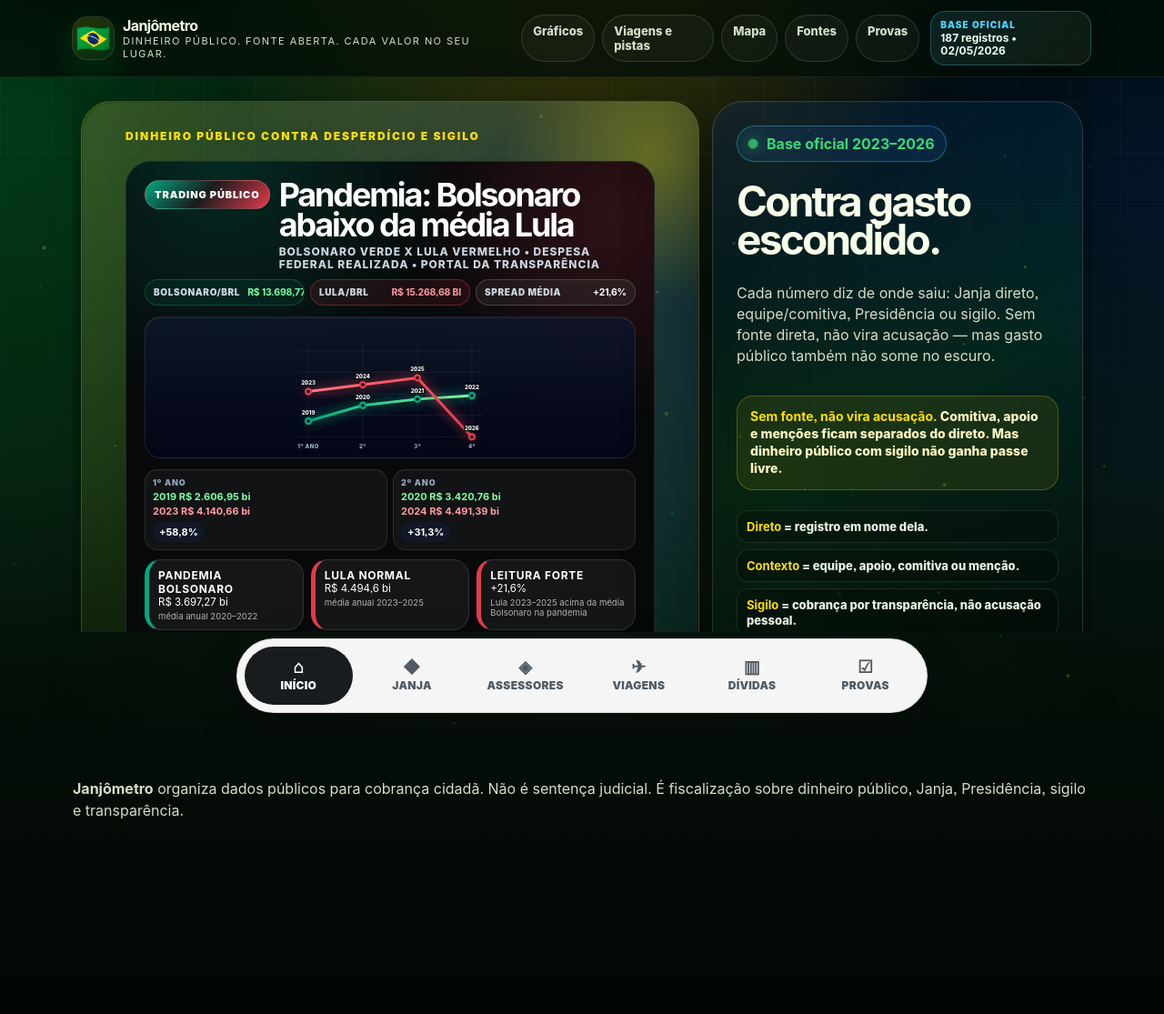
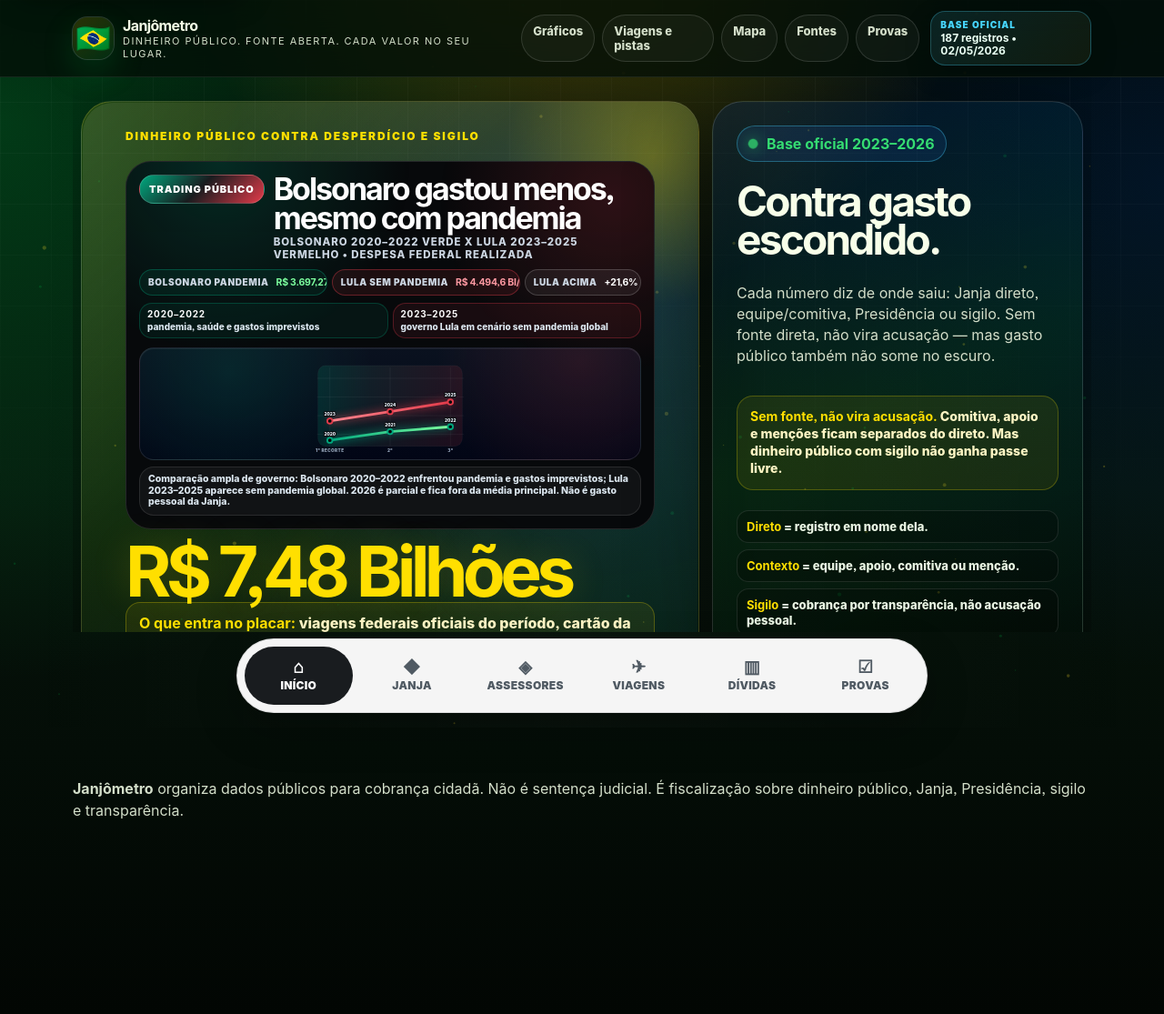
Before and after one commit to 0xManel/fiscalizando-a-janja, a website: page index.html in a window 1280 px wide. Shown: the whole page at 91% size. Drawn offline with Linux system fonts and the light colour scheme.

Commit message:
feat: clarify pandemic versus normal spending chart

```diff
--- a/app.js
+++ b/app.js
@@ -319,7 +319,6 @@
     .sort(([a], [b]) => a.localeCompare(b))
     .map(([year, row]) => ({
       year,
-      mandateIndex: Number(year) < 2023 ? Number(year) - 2019 : Number(year) - 2023,
       realized: Number(row.realized || 0),
       committed: Number(row.committed || row.realized || 0),
       updated: Number(row.updated || row.committed || row.realized || 0),
@@ -328,73 +327,80 @@
       source: row.source_url || ''
     }))
     .filter(r => r.realized > 0);
-  const bolRows = rows.filter(r => r.president.toLowerCase().includes('bolsonaro')).slice(0, 4);
-  const lulaRows = rows.filter(r => !r.president.toLowerCase().includes('bolsonaro')).slice(0, 4);
-  const paired = [0, 1, 2, 3].map(i => ({ index: i, bol: bolRows[i], lula: lulaRows[i] })).filter(pair => pair.bol || pair.lula);
-  const values = rows.flatMap(r => [r.realized, r.committed, r.updated]).filter(Boolean);
-  const max = Math.max(...values, 1);
-  const min = Math.min(...values, max);
+
+  const bolBase = rows.find(r => r.year === '2019');
+  const bolPandemic = rows.filter(r => ['2020', '2021', '2022'].includes(String(r.year)));
+  const lulaNormal = rows.filter(r => ['2023', '2024', '2025'].includes(String(r.year)));
+  const lulaPartial = rows.find(r => r.year === '2026');
+  const comparePairs = [0, 1, 2].map(i => ({ index: i, bol: bolPandemic[i], lula: lulaNormal[i] })).filter(pair => pair.bol && pair.lula);
+  const compareRows = [...bolPandemic, ...lulaNormal];
+  const allValues = compareRows.flatMap(r => [r.realized, r.committed, r.updated]).filter(Boolean);
+  const max = Math.max(...allValues, 1);
+  const min = Math.min(...allValues, max);
   const range = Math.max(max - min, 1);
-  const xFor = index => 48 + (index / 3) * 304;
-  const yFor = value => 212 - ((Number(value || 0) - min) / range) * 160;
-  const pointAttr = list => list.map(r => `${xFor(r.mandateIndex).toFixed(1)},${yFor(r.realized).toFixed(1)}`).join(' ');
-  const svgPoints = rows.map(r => {
-    const cls = r.president.toLowerCase().includes('bolsonaro') ? 'bolsonaro' : 'lula';
-    const x = xFor(r.mandateIndex);
+  const xFor = index => 58 + (index / 2) * 284;
+  const yFor = value => 206 - ((Number(value || 0) - min) / range) * 146;
+  const bolPandemicAvg = bolPandemic.reduce((sum, r) => sum + r.realized, 0) / Math.max(bolPandemic.length, 1);
+  const lulaNormalAvg = lulaNormal.reduce((sum, r) => sum + r.realized, 0) / Math.max(lulaNormal.length, 1);
+  const avgDelta = bolPandemicAvg ? ((lulaNormalAvg - bolPandemicAvg) / bolPandemicAvg) * 100 : 0;
+  const pointAttr = list => list.map((r, i) => `${xFor(i).toFixed(1)},${yFor(r.realized).toFixed(1)}`).join(' ');
+  const pointMarkup = (list, cls) => list.map((r, i) => {
+    const x = xFor(i);
     const y = yFor(r.realized);
     return `<g class="market-point ${cls}" aria-label="${escapeAttr(`${r.president} ${r.year}: ${shortMoney(r.realized)}`)}">
       <circle cx="${x.toFixed(1)}" cy="${y.toFixed(1)}" r="5"></circle>
       <text x="${x.toFixed(1)}" y="${(y - 12).toFixed(1)}">${escapeHtml(r.year)}</text>
     </g>`;
   }).join('');
-  const pairCards = paired.map(pair => {
-    const bol = pair.bol;
-    const lula = pair.lula;
-    const bolValue = Number(bol?.realized || 0);
-    const lulaValue = Number(lula?.realized || 0);
-    const delta = bolValue && lulaValue ? ((lulaValue - bolValue) / bolValue) * 100 : null;
-    const deltaCopy = delta === null ? '—' : `${delta >= 0 ? '+' : '−'}${Math.abs(delta).toLocaleString('pt-BR', { maximumFractionDigits: 1 })}%`;
-    return `<article class="market-pair" aria-label="Ano ${pair.index + 1} de mandato: Bolsonaro ${bol ? shortMoney(bolValue) : 'sem dado'}, Lula ${lula ? shortMoney(lulaValue) : 'sem dado'}">
-      <span>${pair.index + 1}º ano</span>
-      <div><b class="bolsonaro-line">${escapeHtml(bol?.year || '—')} ${escapeHtml(shortMoney(bolValue))}</b><small>Bolsonaro verde</small></div>
-      <div><b class="lula-line">${escapeHtml(lula?.year || '—')} ${escapeHtml(shortMoney(lulaValue))}</b><small>Lula vermelho</small></div>
+  const pairCards = comparePairs.map(pair => {
+    const bolValue = Number(pair.bol.realized || 0);
+    const lulaValue = Number(pair.lula.realized || 0);
+    const delta = bolValue ? ((lulaValue - bolValue) / bolValue) * 100 : 0;
+    const deltaCopy = `${delta >= 0 ? '+' : '−'}${Math.abs(delta).toLocaleString('pt-BR', { maximumFractionDigits: 1 })}%`;
+    return `<article class="market-pair hardship-pair" aria-label="Comparação ${pair.bol.year} pandemia versus ${pair.lula.year} sem pandemia">
+      <span>${pair.index + 1}ª comparação</span>
+      <div><b class="bolsonaro-line">${escapeHtml(pair.bol.year)} pandemia • ${escapeHtml(shortMoney(bolValue))}</b><small>Bolsonaro sob crise sanitária</small></div>
+      <div><b class="lula-line">${escapeHtml(pair.lula.year)} sem pandemia • ${escapeHtml(shortMoney(lulaValue))}</b><small>Lula em cenário normal</small></div>
       <strong>${escapeHtml(deltaCopy)}</strong>
     </article>`;
   }).join('');
-  const bolPandemic = bolRows.filter(r => ['2020', '2021', '2022'].includes(String(r.year)));
-  const bolPandemicAvg = bolPandemic.reduce((sum, r) => sum + r.realized, 0) / Math.max(bolPandemic.length, 1);
-  const lulaNormal = lulaRows.filter(r => ['2023', '2024', '2025'].includes(String(r.year)));
-  const lulaNormalAvg = lulaNormal.reduce((sum, r) => sum + r.realized, 0) / Math.max(lulaNormal.length, 1);
-  const avgDelta = bolPandemicAvg ? ((lulaNormalAvg - bolPandemicAvg) / bolPandemicAvg) * 100 : 0;
-  box.innerHTML = `<div class="market-compare-shell">
-    <div class="market-ticker-row" aria-label="Resumo estilo mercado">
-      <span class="ticker-chip bolsonaro-chip">BOLSONARO/BRL <b>${escapeHtml(shortMoney(bolRows.reduce((sum, r) => sum + r.realized, 0)))}</b></span>
-      <span class="ticker-chip lula-chip">LULA/BRL <b>${escapeHtml(shortMoney(lulaRows.reduce((sum, r) => sum + r.realized, 0)))}</b></span>
-      <span class="ticker-chip spread-chip">SPREAD MÉDIA <b>${avgDelta >= 0 ? '+' : '−'}${Math.abs(avgDelta).toLocaleString('pt-BR', { maximumFractionDigits: 1 })}%</b></span>
+
+  box.innerHTML = `<div class="market-compare-shell hardship-compare-shell">
+    <div class="market-ticker-row hardship-ticker-row" aria-label="Resumo estilo mercado com dificuldade fiscal">
+      <span class="ticker-chip bolsonaro-chip">BOLSONARO PANDEMIA <b>${escapeHtml(shortMoney(bolPandemicAvg))}/ano</b></span>
+      <span class="ticker-chip lula-chip">LULA SEM PANDEMIA <b>${escapeHtml(shortMoney(lulaNormalAvg))}/ano</b></span>
+      <span class="ticker-chip spread-chip">LULA ACIMA <b>+${Math.abs(avgDelta).toLocaleString('pt-BR', { maximumFractionDigits: 1 })}%</b></span>
     </div>
-    <div class="market-chart-stage">
-      <svg class="market-svg" viewBox="0 0 400 240" role="img" aria-label="Duas linhas correlativas: Bolsonaro em verde e Lula em vermelho por ano de mandato">
+    <div class="hardship-proof-strip" aria-label="Contexto comparativo">
+      <span><b>2020–2022</b> pandemia, saúde e gastos imprevistos</span>
+      <span><b>2023–2025</b> governo Lula em cenário sem pandemia global</span>
+      <span><b>2026</b> parcial, fica fora da média principal</span>
+    </div>
+    <div class="market-chart-stage hardship-chart-stage">
+      <svg class="market-svg hardship-svg" viewBox="0 0 400 240" role="img" aria-label="Bolsonaro em verde na pandemia comparado a Lula em vermelho sem pandemia">
         <defs>
           <linearGradient id="bolsonaroGlow" x1="0" x2="1"><stop stop-color="#00a87e"/><stop offset="1" stop-color="#7dff9f"/></linearGradient>
-          <linearGradient id="lulaGlow" x1="0" x2="1"><stop stop-color="#ff7a85"/><stop offset="1" stop-color="#e23b4a"/></linearGradient>
+          <linearGradient id="lulaGlow" x1="0" x2="1"><stop stop-color="#ff8790"/><stop offset="1" stop-color="#e23b4a"/></linearGradient>
+          <linearGradient id="crisisBand" x1="0" x2="1"><stop stop-color="rgba(0,168,126,.16)"/><stop offset="1" stop-color="rgba(226,59,74,.12)"/></linearGradient>
         </defs>
+        <rect class="crisis-band" x="30" y="30" width="340" height="190" rx="18"></rect>
         <g class="market-grid">
-          <line x1="28" y1="52" x2="374" y2="52"></line><line x1="28" y1="92" x2="374" y2="92"></line><line x1="28" y1="132" x2="374" y2="132"></line><line x1="28" y1="172" x2="374" y2="172"></line><line x1="28" y1="212" x2="374" y2="212"></line>
-          <line x1="48" y1="34" x2="48" y2="220"></line><line x1="149" y1="34" x2="149" y2="220"></line><line x1="251" y1="34" x2="251" y2="220"></line><line x1="352" y1="34" x2="352" y2="220"></line>
+          <line x1="28" y1="60" x2="374" y2="60"></line><line x1="28" y1="104" x2="374" y2="104"></line><line x1="28" y1="148" x2="374" y2="148"></line><line x1="28" y1="192" x2="374" y2="192"></line>
+          <line x1="58" y1="34" x2="58" y2="220"></line><line x1="200" y1="34" x2="200" y2="220"></line><line x1="342" y1="34" x2="342" y2="220"></line>
         </g>
-        <polyline class="market-line bolsonaro" points="${pointAttr(bolRows)}"></polyline>
-        <polyline class="market-line lula" points="${pointAttr(lulaRows)}"></polyline>
-        ${svgPoints}
-        <text class="market-axis" x="48" y="234">1º ano</text><text class="market-axis" x="149" y="234">2º</text><text class="market-axis" x="251" y="234">3º</text><text class="market-axis" x="352" y="234">4º</text>
+        <path class="market-fill bolsonaro" d="M ${pointAttr(bolPandemic).replaceAll(',', ' L ')}"></path>
+        <polyline class="market-line bolsonaro" points="${pointAttr(bolPandemic)}"></polyline>
+        <polyline class="market-line lula" points="${pointAttr(lulaNormal)}"></polyline>
+        ${pointMarkup(bolPandemic, 'bolsonaro')}
+        ${pointMarkup(lulaNormal, 'lula')}
+        <text class="market-axis" x="58" y="234">1º recorte</text><text class="market-axis" x="200" y="234">2º</text><text class="market-axis" x="342" y="234">3º</text>
       </svg>
     </div>
-    <div class="market-pairs">${pairCards}</div>
+    <div class="market-pairs hardship-pairs">${pairCards}</div>
+    <div class="partial-note">Base extra: 2019 pré-pandemia ${escapeHtml(shortMoney(bolBase?.realized || 0))}. 2026 Lula parcial ${escapeHtml(shortMoney(lulaPartial?.realized || 0))}, por isso não entra no comparativo principal.</div>
   </div>`;
   if (insight) {
-    const bolVal = bolRows.reduce((sum, r) => sum + r.realized, 0);
-    const lulaVal = lulaRows.reduce((sum, r) => sum + r.realized, 0);
-    const delta = bolVal ? ((lulaVal - bolVal) / bolVal) * 100 : 0;
-    insight.innerHTML = `<span><b>Pandemia Bolsonaro</b>${escapeHtml(shortMoney(bolPandemicAvg))}<small>média anual 2020–2022</small></span><span><b>Lula normal</b>${escapeHtml(shortMoney(lulaNormalAvg))}<small>média anual 2023–2025</small></span><span><b>Leitura forte</b>+${Math.abs(avgDelta).toLocaleString('pt-BR', { maximumFractionDigits: 1 })}%<small>Lula 2023–2025 acima da média Bolsonaro na pandemia</small></span>`;
+    insight.innerHTML = `<span><b>Bolsonaro com crise</b>${escapeHtml(shortMoney(bolPandemicAvg))}<small>média anual 2020–2022, período da pandemia</small></span><span><b>Lula sem pandemia</b>${escapeHtml(shortMoney(lulaNormalAvg))}<small>média anual 2023–2025, 2026 parcial excluído</small></span><span><b>Leitura do gráfico</b>+${Math.abs(avgDelta).toLocaleString('pt-BR', { maximumFractionDigits: 1 })}%<small>Lula 2023–2025 acima da média Bolsonaro durante a pandemia</small></span>`;
   }
 }
 function setupDockNavigation() {
--- a/index.html
+++ b/index.html
@@ -45,11 +45,11 @@
           <section class="president-compare-card crypto-compare-card" aria-label="Gráfico estilo trading comparando despesas federais Bolsonaro verde e Lula vermelho">
             <div class="compare-head">
               <span class="compare-badge">Trading público</span>
-              <div><b>Pandemia: Bolsonaro abaixo da média Lula</b><small>Bolsonaro verde x Lula vermelho • despesa federal realizada • Portal da Transparência</small></div>
+              <div><b>Bolsonaro gastou menos, mesmo com pandemia</b><small>Bolsonaro 2020–2022 verde x Lula 2023–2025 vermelho • despesa federal realizada</small></div>
             </div>
             <div id="presidentComparisonChart" class="president-compare-chart"></div>
             <div id="presidentComparisonInsight" class="president-compare-insight">Carregando comparação oficial...</div>
-            <p class="chart-caveat">Comparação ampla de governo: Bolsonaro 2019–2022 aparece em verde; Lula 2023–2026 aparece em vermelho e 2026 pode estar parcial. Leitura por despesa federal realizada — não é gasto pessoal da Janja.</p>
+            <p class="chart-caveat">Comparação ampla de governo: Bolsonaro 2020–2022 enfrentou pandemia e gastos imprevistos; Lula 2023–2025 aparece sem pandemia global. 2026 é parcial e fica fora da média principal. Não é gasto pessoal da Janja.</p>
           </section>
           <h1 id="governmentGrandTotal">R$ —</h1>
           <div class="hero-2025-spend" id="hero2025Spend" aria-label="Gasto do ano em curso sob lupa">
@@ -324,6 +324,6 @@
     <footer>
       <p><strong>Janjômetro</strong> organiza dados públicos para cobrança cidadã. Não é sentença judicial. É fiscalização sobre dinheiro público, Janja, Presidência, sigilo e transparência.</p>
     </footer>
-    <script src="app.js?v=janjometro-crypto-comparison-20260503d" defer></script>
+    <script src="app.js?v=janjometro-pandemic-normal-20260503e" defer></script>
   </body>
 </html>
--- a/styles.css
+++ b/styles.css
@@ -572,3 +572,29 @@
     grid-template-columns:1fr 1fr!important;
   }
 }
+
+/* Pandemic-vs-normal comparison: clearer, more favorable, data-safe chart */
+.hardship-compare-shell{gap:10px!important}
+.hardship-ticker-row{grid-template-columns:1fr 1fr .72fr!important}
+.hardship-proof-strip{display:grid;grid-template-columns:1fr 1fr .78fr;gap:7px;margin:-2px 0 0}
+.hardship-proof-strip span{display:block;border:1px solid rgba(255,255,255,.1);border-radius:14px;background:rgba(255,255,255,.045);padding:8px 9px;color:#dbe6ef;font-size:11px;font-weight:850;line-height:1.18}
+.hardship-proof-strip b{display:block;color:#fff;font-size:10px;text-transform:uppercase;letter-spacing:.08em;margin-bottom:3px}.hardship-proof-strip span:first-child{border-color:rgba(0,168,126,.28);background:rgba(0,168,126,.08)}.hardship-proof-strip span:nth-child(2){border-color:rgba(226,59,74,.3);background:rgba(226,59,74,.08)}
+.hardship-chart-stage{background:radial-gradient(circle at 18% 22%,rgba(0,168,126,.15),transparent 34%),radial-gradient(circle at 88% 12%,rgba(226,59,74,.14),transparent 32%),linear-gradient(180deg,rgba(10,18,32,.96),rgba(2,6,23,.94))!important}
+.hardship-svg .crisis-band{fill:url(#crisisBand);stroke:rgba(255,255,255,.08);stroke-width:1}.market-fill{fill:none}.hardship-svg .market-line{stroke-width:6}.hardship-svg .market-point circle{r:6}.hardship-pairs{grid-template-columns:repeat(3,minmax(0,1fr))!important}.hardship-pair{border-radius:16px!important}.partial-note{border:1px dashed rgba(255,255,255,.16);border-radius:14px;background:rgba(255,255,255,.035);color:#cbd5e1;padding:8px 10px;font-size:11.5px;font-weight:820;line-height:1.25}.crypto-compare-card .compare-head b{max-width:780px!important}
+@media(min-width:761px){.hardship-proof-strip{grid-template-columns:1fr 1fr .78fr}.hardship-pairs .market-pair:nth-child(n){display:grid!important}.hardship-svg{height:148px!important}.crypto-compare-card .compare-head b{font-size:clamp(25px,2.8vw,34px)!important}.crypto-compare-card .compare-head small{font-size:11.5px!important}.hardship-pair div small{display:block!important;font-size:9px!important}.hardship-pair b{font-size:10.8px!important}.hardship-pair strong{font-size:11px!important}}
+@media(max-width:760px){.hardship-ticker-row,.hardship-proof-strip{grid-template-columns:1fr!important}.hardship-proof-strip span:nth-child(3){display:none}.hardship-pairs{grid-template-columns:1fr!important}.hardship-pair:nth-child(n+3){display:none!important}.partial-note{font-size:11px}.crypto-compare-card .compare-head b{font-size:clamp(25px,8.2vw,36px)!important}.hardship-svg{height:218px!important}}
+
+/* First-fold fit for pandemic-vs-normal chart */
+@media(min-width:761px){
+  .hardship-ticker-row{grid-template-columns:1fr 1fr .62fr!important;gap:5px!important}
+  .hardship-proof-strip{grid-template-columns:1fr 1fr!important;gap:5px!important}
+  .hardship-proof-strip span{padding:6px 8px!important;font-size:10px!important;line-height:1.12!important}
+  .hardship-proof-strip span:nth-child(3){display:none!important}
+  .hardship-chart-stage{padding:5px!important;border-radius:16px!important}
+  .hardship-svg{height:112px!important}
+  .hardship-pairs{display:none!important}
+  .partial-note{display:none!important}
+  .crypto-compare-card .president-compare-insight{display:none!important}
+  .crypto-compare-card .chart-caveat{font-size:10.5px!important;line-height:1.2!important;padding:7px 9px!important;margin-top:7px!important}
+  .crypto-compare-card{padding:14px!important;margin-bottom:12px!important}
+}
```
Also changed, not shown: 1 other file.
